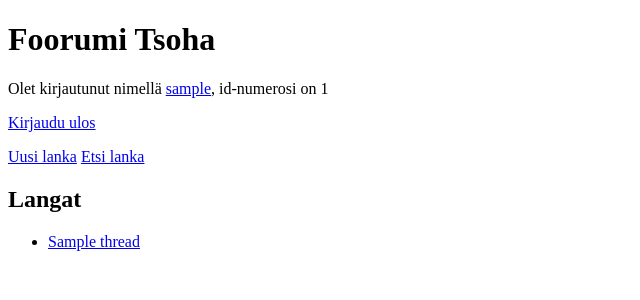
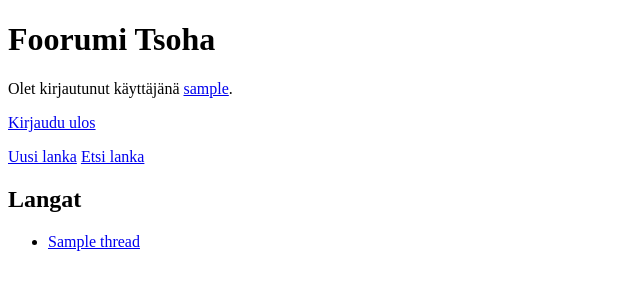
Before and after one commit to Mersikka/tsoha-forum, a Flask app: template templates/index.html in a window 1280 px wide. Shown: the top 300 px of the page, without its empty margins (0-640 px from the left). Run offline with Flask 3, Linux system fonts and the light colour scheme; the visitor is signed in with stand-in values (Sample User, id 1); the template is opened without the code that fills it: most values are stand-ins (such as "Sample title", 1, 10 or a date in 2020).

Commit message:
Remove user id from front page

```diff
--- a/templates/index.html
+++ b/templates/index.html
@@ -9,8 +9,7 @@
   <h1>Foorumi Tsoha</h1>
   {% if session.username %}
   <p>
-    Olet kirjautunut nimellä <a href="/users/{{ session.user_id }}">{{ session.username }}</a>, id-numerosi on {{
-    session.user_id }}
+    Olet kirjautunut käyttäjänä <a href="/users/{{ session.user_id }}">{{ session.username }}</a>.
   </p>
 
   <p>
```
